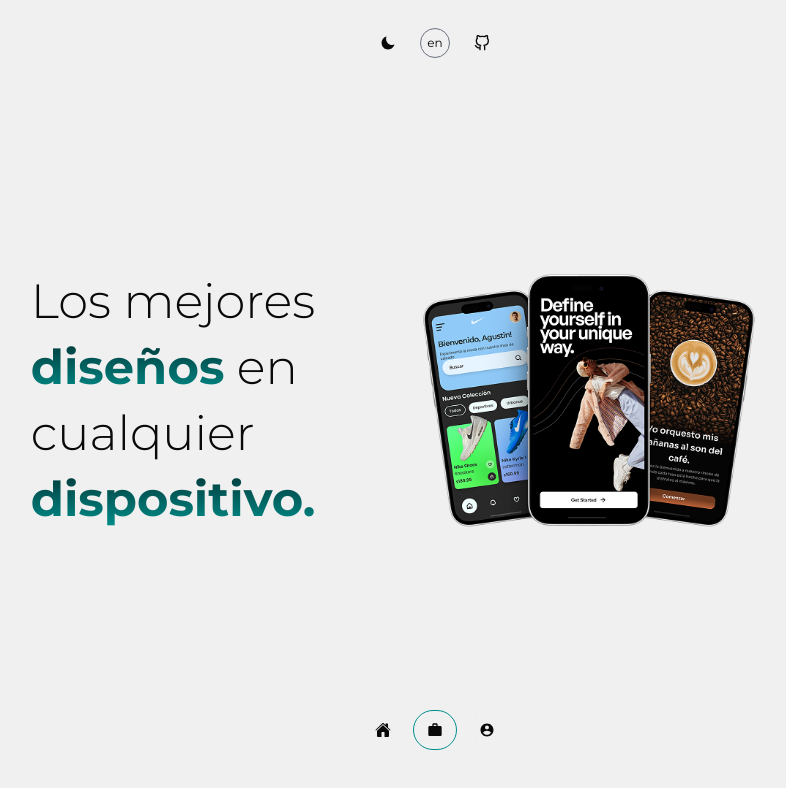
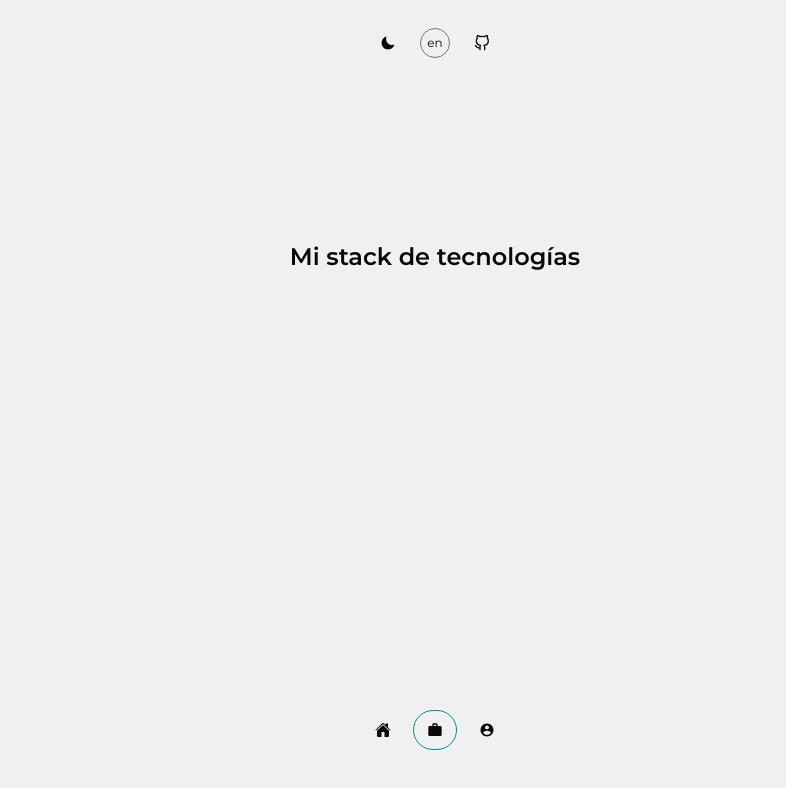
Before and after one commit to Marino-404/PortfolioWeb, a Next.js app: page /skills in a window 1280 px wide. Shown: the top 788 px of the page, without its empty margins (205-991 px from the left). Built offline with nearby package versions, Linux system fonts and the light colour scheme.

Commit message:
Producción

```diff
--- a/app/components/Icons.tsx
+++ /dev/null
@@ -1,30 +0,0 @@
-export const CopyIcon = ({
-  w,
-  h,
-  className,
-  click,
-}: {
-  w: string;
-  h: string;
-  className: string;
-  click: () => void;
-}) => {
-  return (
-    <svg
-      xmlns="http://www.w3.org/2000/svg"
-      width={w}
-      height={h}
-      className={className}
-      viewBox="0 0 24 24"
-      onClick={click}
-    >
-      <g fill="none">
-        <path d="M24 0v24H0V0zM12.593 23.258l-.011.002l-.071.035l-.02.004l-.014-.004l-.071-.035c-.01-.004-.019-.001-.024.005l-.004.01l-.017.428l.005.02l.01.013l.104.074l.015.004l.012-.004l.104-.074l.012-.016l.004-.017l-.017-.427c-.002-.01-.009-.017-.017-.018m.265-.113l-.013.002l-.185.093l-.01.01l-.003.011l.018.43l.005.012l.008.007l.201.093c.012.004.023 0 .029-.008l.004-.014l-.034-.614c-.003-.012-.01-.02-.02-.022m-.715.002a.023.023 0 0 0-.027.006l-.006.014l-.034.614c0 .012.007.02.017.024l.015-.002l.201-.093l.01-.008l.004-.011l.017-.43l-.003-.012l-.01-.01z"></path>
-        <path
-          fill="currentColor"
-          d="M19 2a2 2 0 0 1 2 2v12a2 2 0 0 1-2 2h-2v2a2 2 0 0 1-2 2H5a2 2 0 0 1-2-2V8a2 2 0 0 1 2-2h2V4a2 2 0 0 1 2-2zm-9 13H8a1 1 0 0 0-.117 1.993L8 17h2a1 1 0 0 0 .117-1.993zm9-11H9v2h6a2 2 0 0 1 2 2v8h2zm-7 7H8a1 1 0 1 0 0 2h4a1 1 0 1 0 0-2"
-        ></path>
-      </g>
-    </svg>
-  );
-};
--- a/app/components/styles.ts
+++ b/app/components/styles.ts
@@ -1,4 +1,4 @@
-export const tittleStyle = "text-2xl md:text-4xl font-semibold mb-2 md:mb-6";
+export const tittleStyle = "text-2xl md:text-2xl font-semibold mb-2 md:mb-6";
 
 export const containerStyle =
   "flex flex-col h-screen w-screen items-center justify-center";
--- a/app/contact/page.tsx
+++ b/app/contact/page.tsx
@@ -18,7 +18,7 @@ import {
 import { tittleStyle, containerStyle } from "../components/styles";
 
 const inputStyle =
-  "text-sm w-1/2 border-b-2 border-gray-500 focus:border-primary bg-transparent outline-none py-2 appearance-none rounded-none";
+  "text-sm w-1/2 py-2 border-b-2 border-gray-500 focus:border-primary bg-transparent outline-none appearance-none rounded-none";
 
 export default function Contact() {
   const { lang } = useAppState((state) => state);
--- a/app/globals.css
+++ b/app/globals.css
@@ -80,3 +80,20 @@ select:-webkit-autofill {
 .typewriter-dark::after {
   background-color: #dcdcdc;
 }
+
+/* 👇 Animaciones para InfiniteMovingCards */
+@layer utilities {
+  .animate-scroller {
+    animation: scroll var(--animation-duration, 40s) linear infinite;
+    animation-direction: var(--animation-direction, forwards);
+  }
+
+  @keyframes scroll {
+    0% {
+      transform: translateX(0%);
+    }
+    100% {
+      transform: translateX(-50%);
+    }
+  }
+}
--- a/app/skills/page.tsx
+++ b/app/skills/page.tsx
@@ -2,66 +2,17 @@
 
 import React from "react";
 import { useAppState } from "../store/app-state";
-import Image from "next/image";
 import { skillsTextContent } from "../utils/text-content";
-import { motion } from "framer-motion";
-import { containerStyle } from "../components/styles";
+import { containerStyle, tittleStyle } from "../components/styles";
 
 export default function SkillsComponent() {
-  const { lang, theme } = useAppState((state) => state);
+  const { lang } = useAppState((state) => state);
   const textContent = skillsTextContent(lang);
-  const h1Parts = textContent.h1.split(" ");
 
   return (
-    <div
-      className={`${containerStyle} flex flex-col items-center justify-center min-h-screen`}
-    >
-      <div className="flex flex-col md:flex-row items-center justify-center py-16 px-6 max-w-7xl w-full gap-4 md:gap-6">
-        <motion.h1
-          className="text-3xl md:text-4xl xl:text-5xl sm:text-5xl font-light
-          leading-tight md:leading-snug xl:leading-snug"
-          initial={{ opacity: 0, y: -20 }}
-          animate={{ opacity: 1, y: 0 }}
-          transition={{ duration: 1 }}
-        >
-          {h1Parts[0]}
-          <span> {h1Parts[1]}</span> <br />
-          <span
-            className={`font-bold bg-gradient-to-b ${
-              theme
-                ? "from-[#023535] to-[#008F8C]"
-                : "from-[#008F8C] to-[#023535]"
-            } bg-clip-text text-transparent`}
-          >
-            {h1Parts[2]}
-          </span>{" "}
-          {h1Parts[3]} <br />
-          <span> {h1Parts[4]}</span> <br />
-          <span
-            className={`font-bold bg-gradient-to-b ${
-              theme
-                ? "from-[#023535] to-[#008F8C]"
-                : "from-[#008F8C] to-[#023535]"
-            } bg-clip-text text-transparent`}
-          >
-            {h1Parts[5]}
-          </span>
-        </motion.h1>
-
-        <motion.div
-          className="justify-center items-center"
-          initial={{ opacity: 0, scale: 0.95, rotate: -5 }}
-          animate={{ opacity: 1, scale: [1.05, 1], rotate: 0 }}
-          transition={{ duration: 1.5, ease: "easeOut" }}
-        >
-          <Image
-            src="/mockup sin fondo.png"
-            alt="Mockup Design"
-            width={800}
-            height={800}
-            className="w-[500px] sm:w-[400px] md:w-[500px] xl:w-[500px] object-contain"
-          />
-        </motion.div>
+    <div className={containerStyle}>
+      <div className="flex flex-col h-auto w-auto items-start justify-start p-4 min-h-[350px]">
+        <h1 className={tittleStyle}> {textContent.h2} </h1>
       </div>
     </div>
   );
--- a/app/utils/text-content.ts
+++ b/app/utils/text-content.ts
@@ -16,10 +16,12 @@ export const skillsTextContent = (lang: boolean) => {
   if (lang) {
     return {
       h1: "Los mejores diseños en cualquier dispositivo.",
+      h2: "Mi stack de tecnologías",
     };
   } else {
     return {
       h1: "The best designs on any device.",
+      h2: "My tech stack",
     };
   }
 };
```
